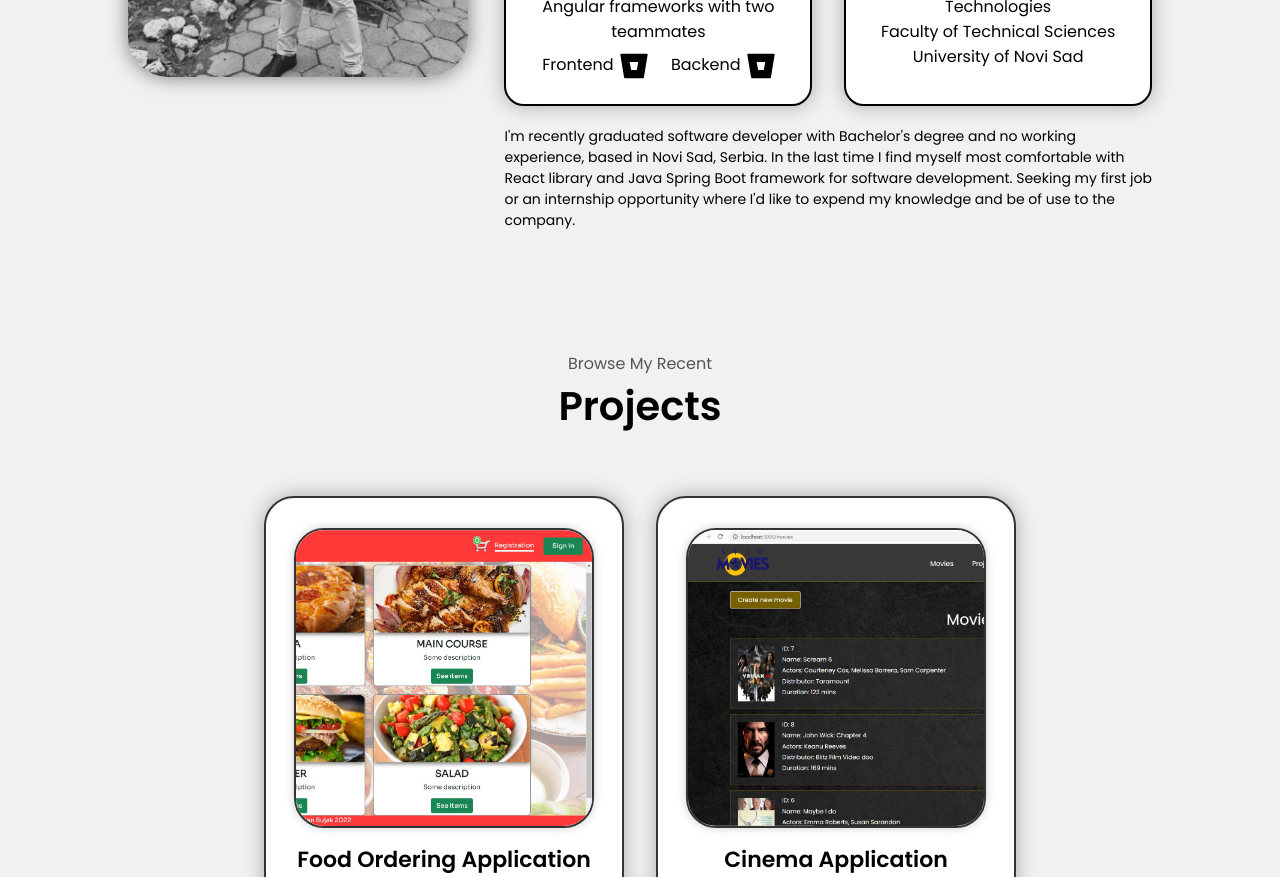
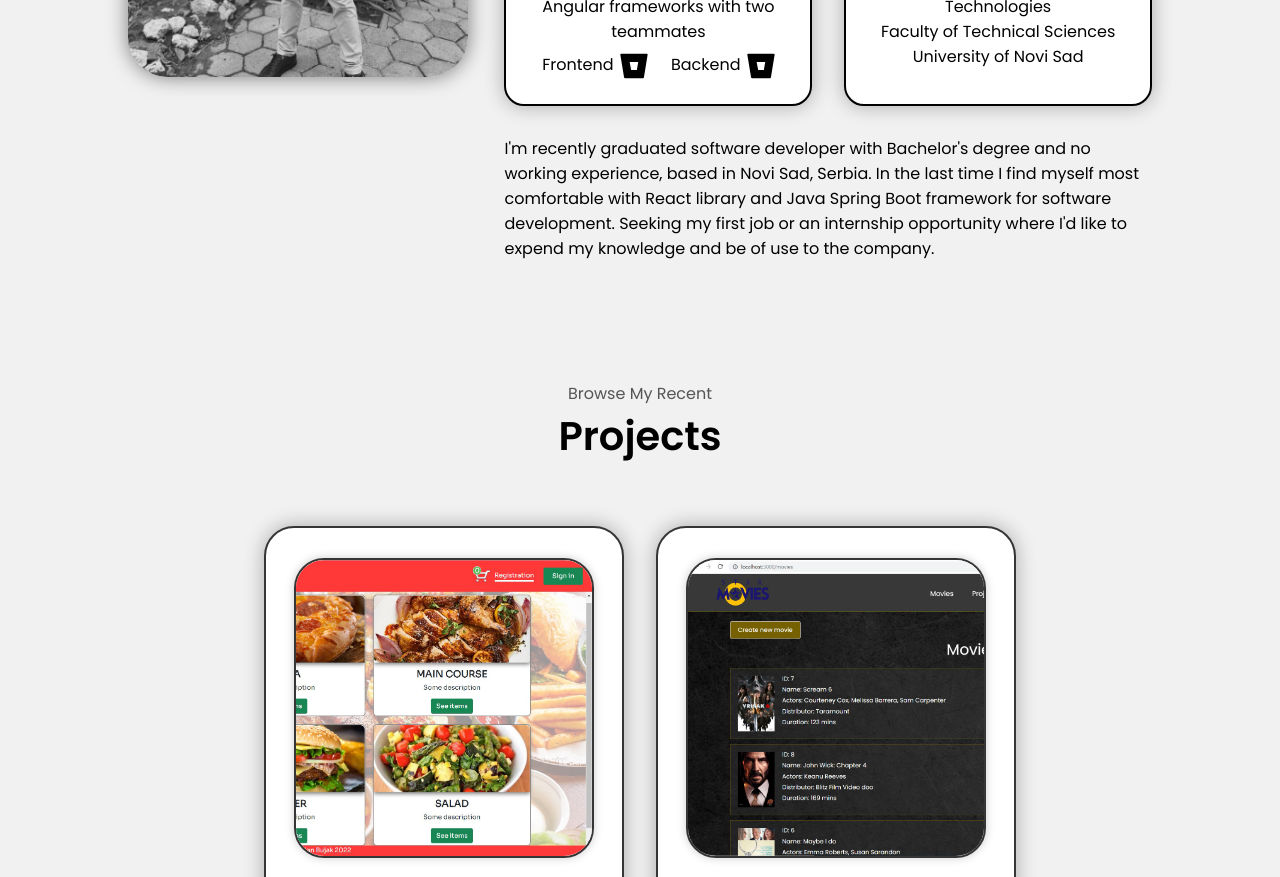
Before and after one commit to bujakkristijan/portfolio, a React (Create React App) app in the folder portfolio/: page / in a window 1280 px wide. Shown: the part 2020-2897 px from the top of the page. Built offline with nearby package versions, Linux system fonts and the light colour scheme.

Commit message:
male izmene u project-box-container-u, slika da ima drugaciju rezoluciju u zavisnosti od sirine ekrana

```diff
--- a/portfolio/src/components/about/AboutComponent.css
+++ b/portfolio/src/components/about/AboutComponent.css
@@ -91,8 +91,8 @@ If one element has more content and extends its height, the other elements will
 }
 
 .text-details-container{
-    margin-top: 20px;
-    font-size: 14px;
+    margin-top: 30px;
+    font-size: 16px;
 }
 
 .bitbucket-container{
--- a/portfolio/src/components/projects/ProjectsComponent.css
+++ b/portfolio/src/components/projects/ProjectsComponent.css
@@ -103,3 +103,15 @@
         padding-right: 10px;
     }
 }
+
+@media(max-width: 440px) and (min-width: 401px){
+     .project-image-container{
+        width: 280px;
+        height: 280px;
+    }
+    .project-info-container{
+        width: 280px;
+        padding-left: 10px;
+        padding-right: 10px;
+    }
+}
```
